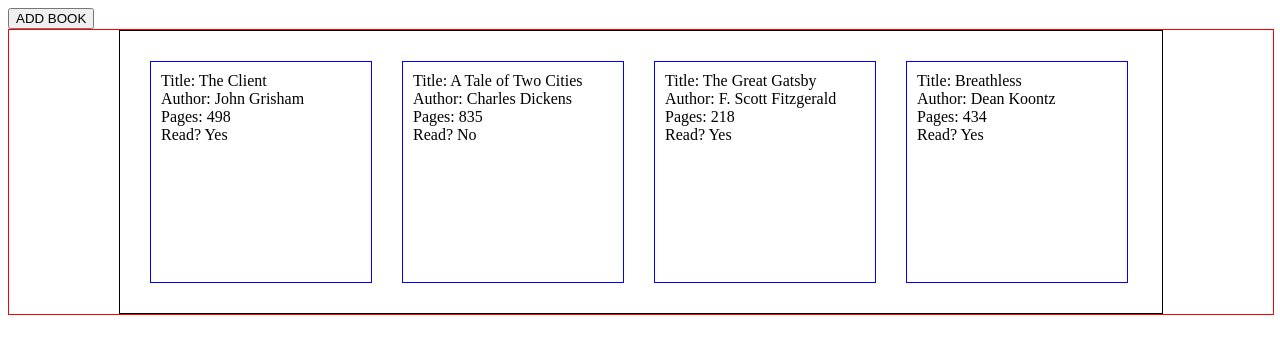
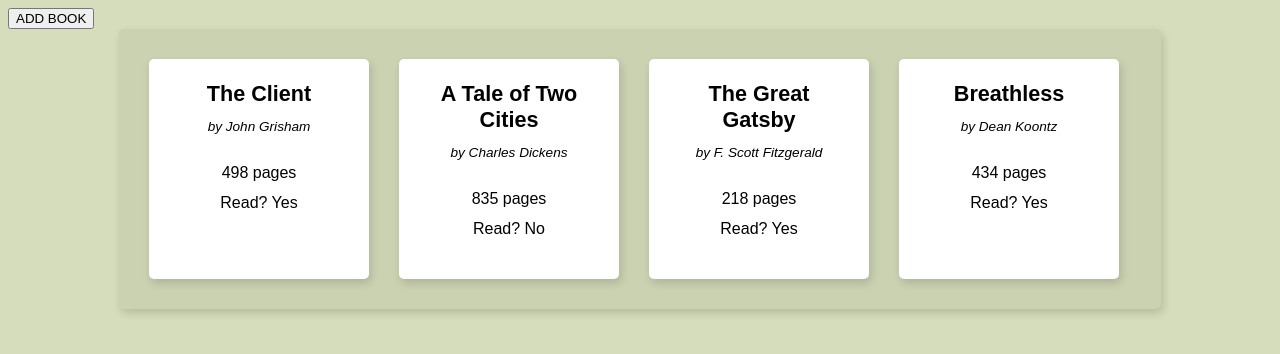
Before and after one commit to LeeMassey/library, a plain HTML site: page index.html in a window 1280 px wide. Drawn offline with Linux system fonts and the light colour scheme.

Commit message:
improve appearance with CSS

```diff
--- a/css/main.css
+++ b/css/main.css
@@ -1,7 +1,11 @@
+body {
+	background: #D5DDBC;
+	font-family: sans-serif;
+}
+
 #container {
 	width: 100%;
 	min-width: 540px;
-	border: 1px solid red;
 	display: flex;
 	justify-content: center;
 }
@@ -11,16 +15,21 @@
 	flex-wrap: wrap;
 	width: 100%;
 	max-width: 1012px;
-	border: 1px solid black;
 	padding: 15px;
+	background: rgba(0, 0, 0, 0.05);
+	border-radius: 5px;
+	box-shadow: 2px 4px 8px 0px rgba(0, 0, 0, 0.15);
 }
 
 .book-card {
 	width: 200px;
 	height: 200px;
-	border: 1px solid blue;
 	margin: 15px;
 	padding: 10px;
+	background: white;
+	border-radius: 5px;
+	box-shadow: 2px 4px 8px 0px rgba(0, 0, 0, 0.15);
+	text-align: center;
 }
 
 .book-card span {
@@ -87,3 +96,20 @@
 label {
 	margin-right: 12px;
 }
+
+.title {
+	font-size: 1.35em;
+	font-weight: bold;
+	margin: 12px;
+}
+
+.author {
+	font-size: .85em;
+	font-style: italic;
+	margin: 12px;
+	margin-bottom: 30px;
+}
+
+.pages, .read-status {
+	margin: 12px;
+}
--- a/js/main.js
+++ b/js/main.js
@@ -68,9 +68,9 @@ function render() {
 	books.innerHTML = "";
 	for (e in library) {
 		books.innerHTML += "<div class='book-card'>" +
-							"<span class='title'>Title: " + library[e].title + "</span>" +
-							"<span class='author'>Author: " + library[e].author + "</span>" +
-							"<span class='pages'>Pages: " + library[e].pages + "</span>" +
+							"<span class='title'>" + library[e].title + "</span>" +
+							"<span class='author'>by " + library[e].author + "</span>" +
+							"<span class='pages'>" + library[e].pages + " pages</span>" +
 							"<span class='read-status'>Read? " + library[e].status + "</span>" +
 							"</div>";
 	}
```
